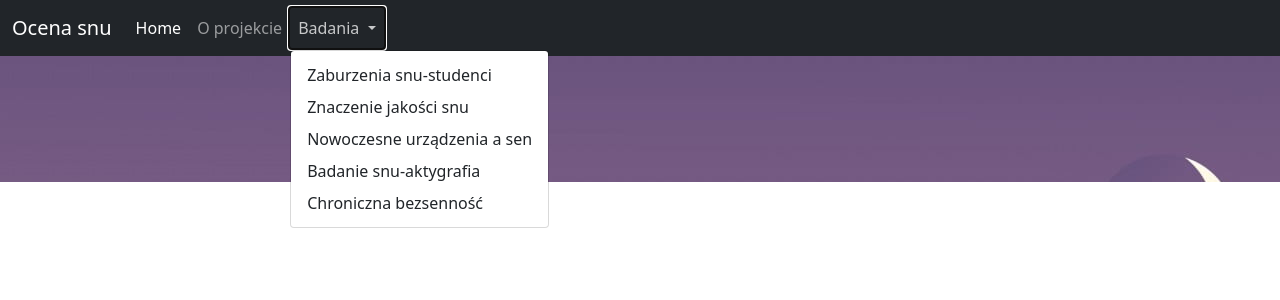
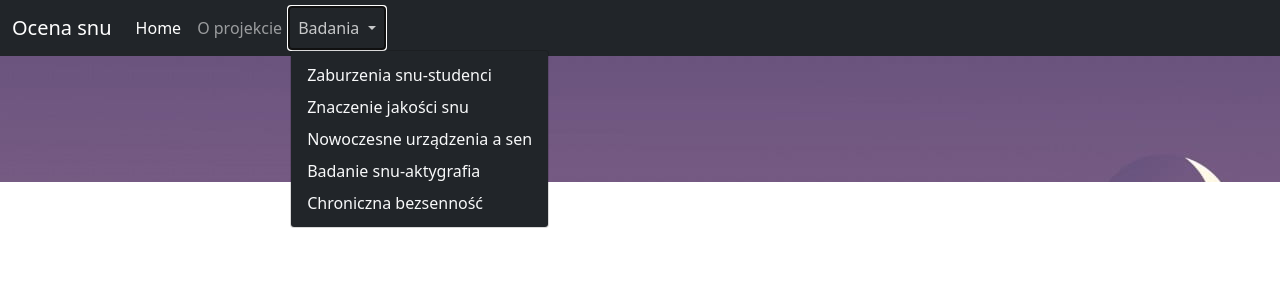
Before and after one commit to MichWozPol/Sleep_Disorders_Assessment, a Flask app: page / in a window 1280 px wide, after a click on "Badania". Shown: the top 300 px of the page. Run offline with Flask 2, Linux system fonts and the light colour scheme; data that the repository does not hold is empty; parts of the project's set-up code (start-up, migrations or seed data) failed here and were passed over; some libraries are stand-ins or nearby versions.

Commit message:
correct brightness-transparency contrast, add on hover menu

```diff
--- a/sleep_disorders/routes.py
+++ b/sleep_disorders/routes.py
@@ -20,7 +20,8 @@ def home():
 
     if request.method == "POST":
         print(request.form)
-        ip_address = request.headers['X-Real-IP']
+        #ip_address = request.headers['X-Real-IP']
+        ip_address = request.remote_addr
 
         if ip_address not in (item[0] for item in ip):
             date = datetime.datetime.now()
--- /dev/null
+++ b/sleep_disorders/static/css/base.css
@@ -0,0 +1,4 @@
+.dropdown-menu > li > a:hover, .dropdown-menu > li > a:focus {
+    background-color:rgba(255, 255, 255, 0.508);
+    color: black;
+}
--- a/sleep_disorders/templates/base.html
+++ b/sleep_disorders/templates/base.html
@@ -6,6 +6,7 @@
       <title>{% block title %} {% endblock title%}</title>
       <link href="https://cdn.jsdelivr.net/npm/bootstrap@5.0.0-beta3/dist/css/bootstrap.min.css" rel="stylesheet" integrity="sha384-eOJMYsd53ii+scO/bJGFsiCZc+5NDVN2yr8+0RDqr0Ql0h+rP48ckxlpbzKgwra6" crossorigin="anonymous">
       <link rel="icon" href="data:,">
+      <link rel= "stylesheet" type= "text/css" href= "{{ url_for('static',filename='css/base.css')}}">
       {% block css %} {% endblock css%}
   </head>
   <body>
@@ -30,12 +31,17 @@
             <a class="nav-link dropdown-toggle" href="#" id="navbarDropdownMenuLink" role="button" data-bs-toggle="dropdown" aria-expanded="false">
               Badania
             </a>
-            <ul class="dropdown-menu" aria-labelledby="navbarDropdownMenuLink">
-                <li><a class="dropdown-item" href="https://drive.google.com/file/d/1rUaD_yHSB60lDUMQVxozsbYOWlEQMxU5/view?usp=sharing" target="_blank">Zaburzenia snu-studenci</a></li>
-                <li><a class="dropdown-item" href="https://drive.google.com/file/d/1ORDslPRXq4M1F3EHQwksoEa0fT_OoRF4/view?usp=sharing" target="_blank">Znaczenie jakości snu</a></li>
-                <li><a class="dropdown-item" href="https://drive.google.com/file/d/1eezKzgXS6GpDeXGozJChtk9vv5PC3IOc/view?usp=sharing" target="_blank">Nowoczesne urządzenia a sen</a></li>
-                <li><a class="dropdown-item" href="https://drive.google.com/file/d/1HUf_3jRBjvawI7gPa93e8FtRIP0eEKWv/view?usp=sharing" target="_blank">Badanie snu-aktygrafia</a></li>
-                <li><a class="dropdown-item" href="https://drive.google.com/file/d/18SH0ZGwJKJE_SADX1_uE2g4gS5ukj3Iv/view?usp=sharing" target="_blank">Chroniczna bezsenność</a></li>
+            <ul class="dropdown-menu bg-dark" aria-labelledby="navbarDropdownMenuLink">
+                <li><a class="dropdown-item" href="https://drive.google.com/file/d/1rUaD_yHSB60lDUMQVxozsbYOWlEQMxU5/view?usp=sharing" target="_blank"><div class="nav-class-cont text-light">
+                Zaburzenia snu-studenci</div></a></li>
+                <li><a class="dropdown-item" href="https://drive.google.com/file/d/1ORDslPRXq4M1F3EHQwksoEa0fT_OoRF4/view?usp=sharing" target="_blank"><div class="nav-class-cont text-light">
+                Znaczenie jakości snu</div></a></li>
+                <li><a class="dropdown-item" href="https://drive.google.com/file/d/1eezKzgXS6GpDeXGozJChtk9vv5PC3IOc/view?usp=sharing" target="_blank">
+                <div class="nav-class-cont text-light">Nowoczesne urządzenia a sen</div></a></li>
+                <li><a class="dropdown-item" href="https://drive.google.com/file/d/1HUf_3jRBjvawI7gPa93e8FtRIP0eEKWv/view?usp=sharing" target="_blank">
+                <div class="nav-class-cont text-light">Badanie snu-aktygrafia</div></a></li>
+                <li><a class="dropdown-item" href="https://drive.google.com/file/d/18SH0ZGwJKJE_SADX1_uE2g4gS5ukj3Iv/view?usp=sharing" target="_blank">
+                <div class="nav-class-cont text-light">Chroniczna bezsenność</div></a></li>
             </ul>
           </li>
         </ul>
--- a/sleep_disorders/templates/index.html
+++ b/sleep_disorders/templates/index.html
@@ -37,14 +37,14 @@
                 {% for question in questions %}
                     <div class="question-answer-container rounded-lg border border-3 mb-4" style="border-radius: 30px; background-color: #eee5ee; border-color:#855787 !important; opacity: 0.73; filter: brightness(120%);">
                     <div class="question-container px-4 pt-3">
-                    <p class="h5 fw-bold">{{ loop.index }}. {{ question[1] }} </p></div>
+                    <p class="h5 fw-bold" style="opacity: 1 !important;">{{ loop.index }}. {{ question[1] }} </p></div>
                     <div class="all_answer-container pb-2">
                     {% for answer in answers %}
                         {% if question[2] == "choose" %}
                             {% if answer[1] == question[0] %}
                                 <div class="form-check">
-                                    <input class="form" name="{{question[0]}}" value="{{ answer[0] }}" type="radio" required>
-                                    <label class="form-check-label px-1 py-1">{{ answer[2] }}</label>
+                                    <input class="form" style="opacity: 1 !important;" name="{{question[0]}}" value="{{ answer[0] }}" type="radio" required>
+                                    <label class="form-check-label px-1 py-1" style="opacity: 1 !important;">{{ answer[2] }}</label>
                                 </div>
                             {% endif %}
                         {% endif %}
```
